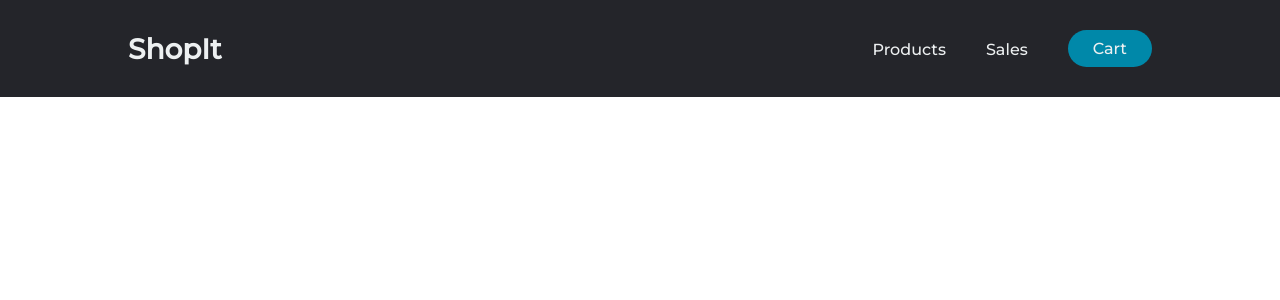
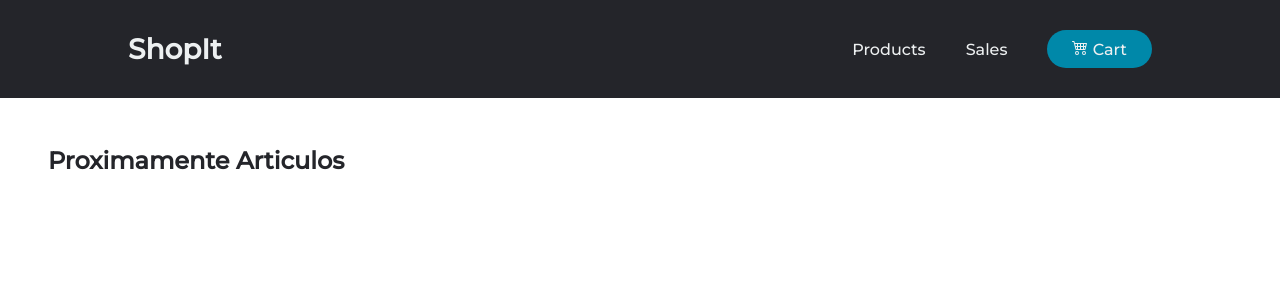
Before and after one commit to franobaya/ShopIt, a React (Create React App) app: page / in a window 1280 px wide. Shown: the top 300 px of the page. Built offline with nearby package versions, Linux system fonts and the light colour scheme.

Commit message:
tercer entrega

```diff
--- a/src/App.css
+++ b/src/App.css
@@ -1,55 +1,9 @@
-@import url('https://fonts.googleapis.com/css2?family=Montserrat:wght@500&display=swap');
-
 *{
-  box-sizing: border-box;
-  margin: 0;
-  padding: 0;
+    box-sizing: border-box;
+    margin: 0;
+    padding: 0;
+  }
+.contenedor{
+    width: 100%;
+    height: 100%;
 }
-.Brand{
-  font-family: 'Montserrat', sans-serif;
-  font-weight: 600;
-  font-size: 28px;
-  color: #edf0f1;
-  text-decoration: none;
-  cursor: pointer;
-  margin-right: auto;
-}
-li, a, button{
-  font-family: 'Montserrat', sans-serif;
-  font-weight: 500;
-  font-size: 16px;
-  color: #edf0f1;
-  text-decoration: none;
-}
-header{
-  background-color: #24252a;
-  display: flex;
-  justify-content: flex-end;
-  align-items: center;
-  padding: 30px 10%;
-}
-.navlinks{
-  list-style: none;
-}
-.navlinks li{
-  display: inline-block;
-  padding: 0px 20px;
-}
-.navlinks li  a{
-  transition: all 0.3s ease 0s;
-}
-.navlinks li  a:hover{
-  color:#0088a9
-}
-button{
-  margin-left: 20px;
-  padding: 9px 25px;
-  background-color: rgba(0,136,169,1);
-  border: none;
-  border-radius: 50px;
-  cursor: pointer;
-  transition: all 0.3s ease 0s;
-}
-button:hover{
-  background-color: rgba(0,136,169,0.8);
-}
--- a/src/App.js
+++ b/src/App.js
@@ -1,8 +1,15 @@
 import './App.css';
-import NavBar from './NavBar';
+import './componentes/NavBar.css';
+import NavBar from './componentes/NavBar.js';
+import './componentes/ItemListContainer.css';
+import ItemListContaineer from './componentes/ItemListContainer.js';
+
 function App() {
   return (
-    <NavBar />
+    <div className='contenedor'>
+      <NavBar />
+      <ItemListContaineer texto="Proximamente Articulos"/>
+    </div>
   );
 }
 
--- /dev/null
+++ b/src/componentes/CartWidget.js
@@ -0,0 +1,8 @@
+const CartWidget=()=>{
+    return(
+        <svg xmlns="http://www.w3.org/2000/svg" width="16" height="16" fill="currentColor" class="bi bi-cart4" viewBox="0 0 16 16">
+        <path d="M0 2.5A.5.5 0 0 1 .5 2H2a.5.5 0 0 1 .485.379L2.89 4H14.5a.5.5 0 0 1 .485.621l-1.5 6A.5.5 0 0 1 13 11H4a.5.5 0 0 1-.485-.379L1.61 3H.5a.5.5 0 0 1-.5-.5zM3.14 5l.5 2H5V5H3.14zM6 5v2h2V5H6zm3 0v2h2V5H9zm3 0v2h1.36l.5-2H12zm1.11 3H12v2h.61l.5-2zM11 8H9v2h2V8zM8 8H6v2h2V8zM5 8H3.89l.5 2H5V8zm0 5a1 1 0 1 0 0 2 1 1 0 0 0 0-2zm-2 1a2 2 0 1 1 4 0 2 2 0 0 1-4 0zm9-1a1 1 0 1 0 0 2 1 1 0 0 0 0-2zm-2 1a2 2 0 1 1 4 0 2 2 0 0 1-4 0z"/>
+        </svg>
+    )
+}
+export default CartWidget;
--- /dev/null
+++ b/src/componentes/ItemListContainer.css
@@ -0,0 +1,12 @@
+@import url('https://fonts.googleapis.com/css2?family=Montserrat:wght@500&display=swap');
+*{
+    box-sizing: border-box;
+    margin: 0;
+    padding: 0;
+  }
+.Saludo{
+    width: 90vw;
+    font-family: 'Montserrat', sans-serif;
+    margin: 3rem;
+    color: #24252a;
+}
--- /dev/null
+++ b/src/componentes/ItemListContainer.js
@@ -0,0 +1,8 @@
+const ItemListContaineer=( {texto} )=>{
+    return(
+        <h2 className="Saludo">
+            {texto}
+        </h2>
+    )
+}
+export default ItemListContaineer;
--- /dev/null
+++ b/src/componentes/NavBar.css
@@ -0,0 +1,59 @@
+@import url('https://fonts.googleapis.com/css2?family=Montserrat:wght@500&display=swap');
+
+*{
+  box-sizing: border-box;
+  margin: 0;
+  padding: 0;
+}
+.Brand{
+  font-family: 'Montserrat', sans-serif;
+  font-weight: 600;
+  font-size: 28px;
+  color: #edf0f1;
+  text-decoration: none;
+  cursor: pointer;
+  margin-right: auto;
+  transition: all 0.3s ease 0s;
+}
+.Brand:hover{
+    color:#0088a9
+  }
+li, a, button{
+  font-family: 'Montserrat', sans-serif;
+  font-weight: 500;
+  font-size: 16px;
+  color: #edf0f1;
+  text-decoration: none;
+}
+header{
+  background-color: #24252a;
+  display: flex;
+  justify-content: flex-end;
+  align-items: center;
+  padding: 30px 10%;
+}
+.navlinks{
+  list-style: none;
+}
+.navlinks li{
+  display: inline-block;
+  padding: 0px 20px;
+}
+.navlinks li  a{
+  transition: all 0.3s ease 0s;
+}
+.navlinks li  a:hover{
+  color:#0088a9
+}
+button{
+  margin-left: 20px;
+  padding: 9px 25px;
+  background-color: rgba(0,136,169,1);
+  border: none;
+  border-radius: 50px;
+  cursor: pointer;
+  transition: all 0.3s ease 0s;
+}
+button:hover{
+  background-color: rgba(0,136,169,0.8);
+}
--- a/src/NavBar.js
+++ b/src/componentes/NavBar.js
@@ -1,4 +1,4 @@
-
+import CartWidget from "./CartWidget";
 const NavBar=()=>{
     return(
         <header>
@@ -9,7 +9,7 @@
                     <li><a href="#">Sales</a></li>
                 </ul>
             </nav>
-            <a className="cta" href="#"><button>Cart</button></a>
+            <a className="cta" href="#"><button><CartWidget /> Cart</button></a>
         </header>
 
 
```
